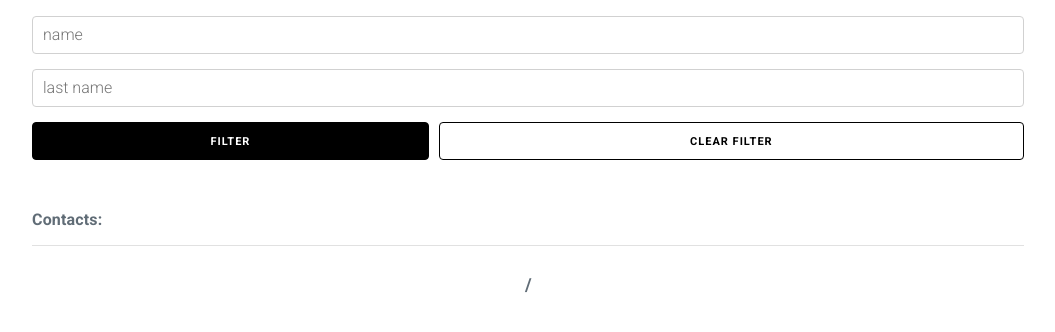
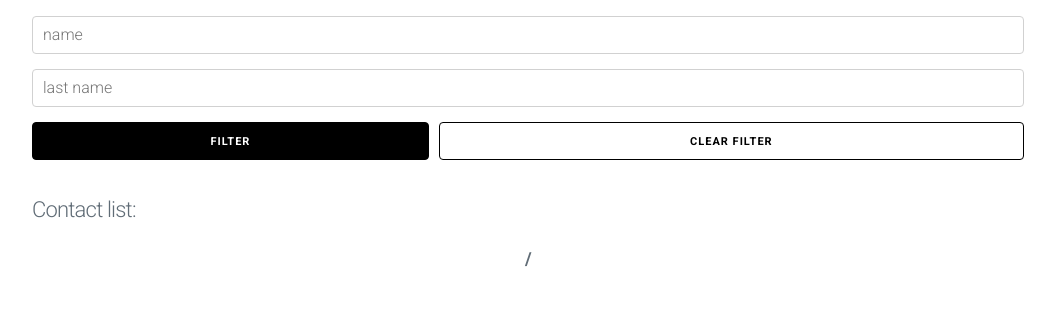
Before and after one commit to mamimikun/contacc, a Django app: template contacc/contaccs/templates/contaccs/contact_list.html in a window 1280 px wide. Shown: the part 222-554 px from the top of the page, without its empty margins (112-1167 px from the left). Run offline with Django 3.2, Linux system fonts and the light colour scheme; the template is opened without the code that fills it: values that come from a table or form of the project are taken from there, others are empty; data comes from the database, SQL or seed files in the repository.

Commit message:
got rid of the table

```diff
--- a/contacc/contaccs/templates/contaccs/contact_list.html
+++ b/contacc/contaccs/templates/contaccs/contact_list.html
@@ -39,21 +39,10 @@
       </div>
       <div class="row">
 	<div class="column">
-	  <table>
-	    <thead>
-	      <tr>
-		<th>Contacts:</th>
-	      </tr>
-	    </thead>
-	    <tbody>
-	      {% for contact in page_obj.object_list %}
-	      <tr>
-		<td style="text-align: right;"><a class="button button-black button-outline" style="width:100%;" href="/api/contacts/read/{{ contact.id }}">{{contact.name}} {{contact.lastname}}</a>
-
-	      <tr>
-	      {% endfor %}
-	    </tbody>
-	  </table>
+	  <h4>Contact list:<h4>
+	  {% for contact in page_obj.object_list %}
+	  <a class="button button-black button-outline" style="width:100%;" href="/api/contacts/read/{{ contact.id }}">{{contact.name}} {{contact.lastname}}</a>
+	  {% endfor %}
 	</div>
       </div>
       <div class="row">
```
